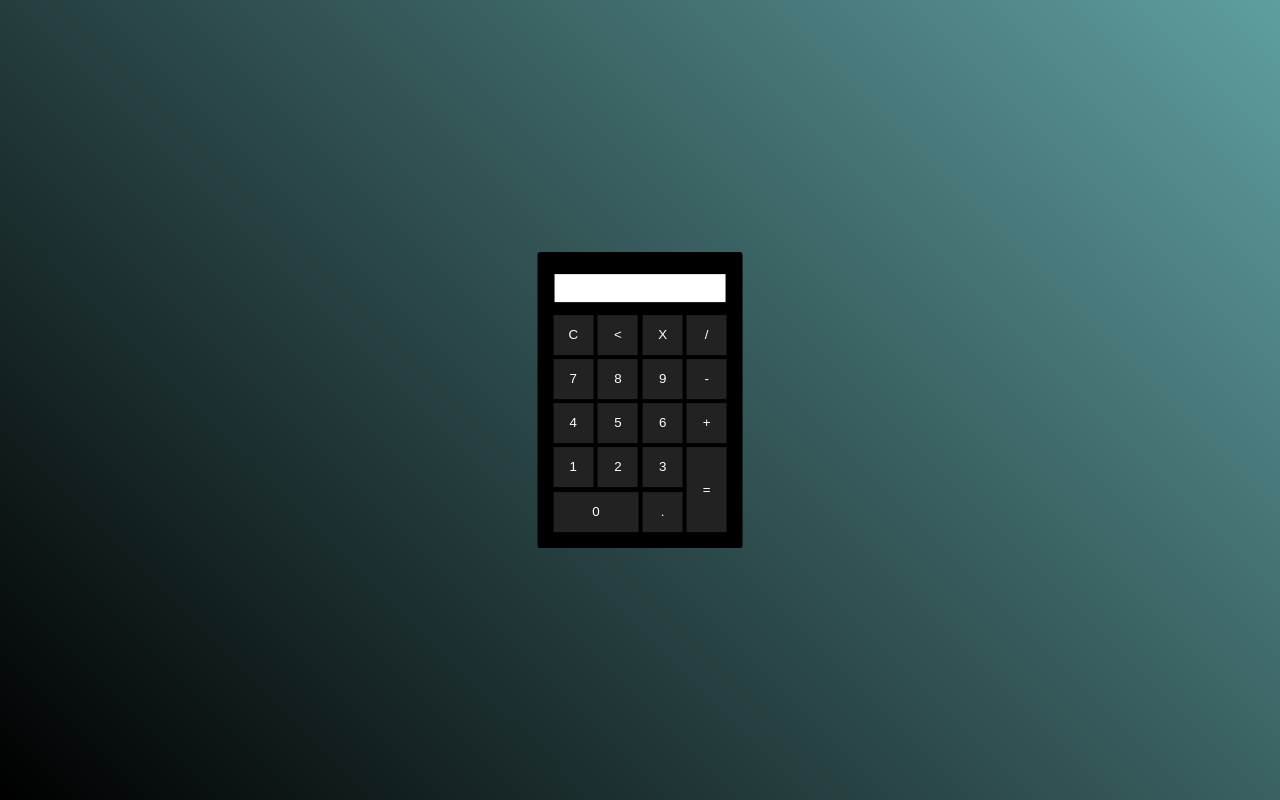
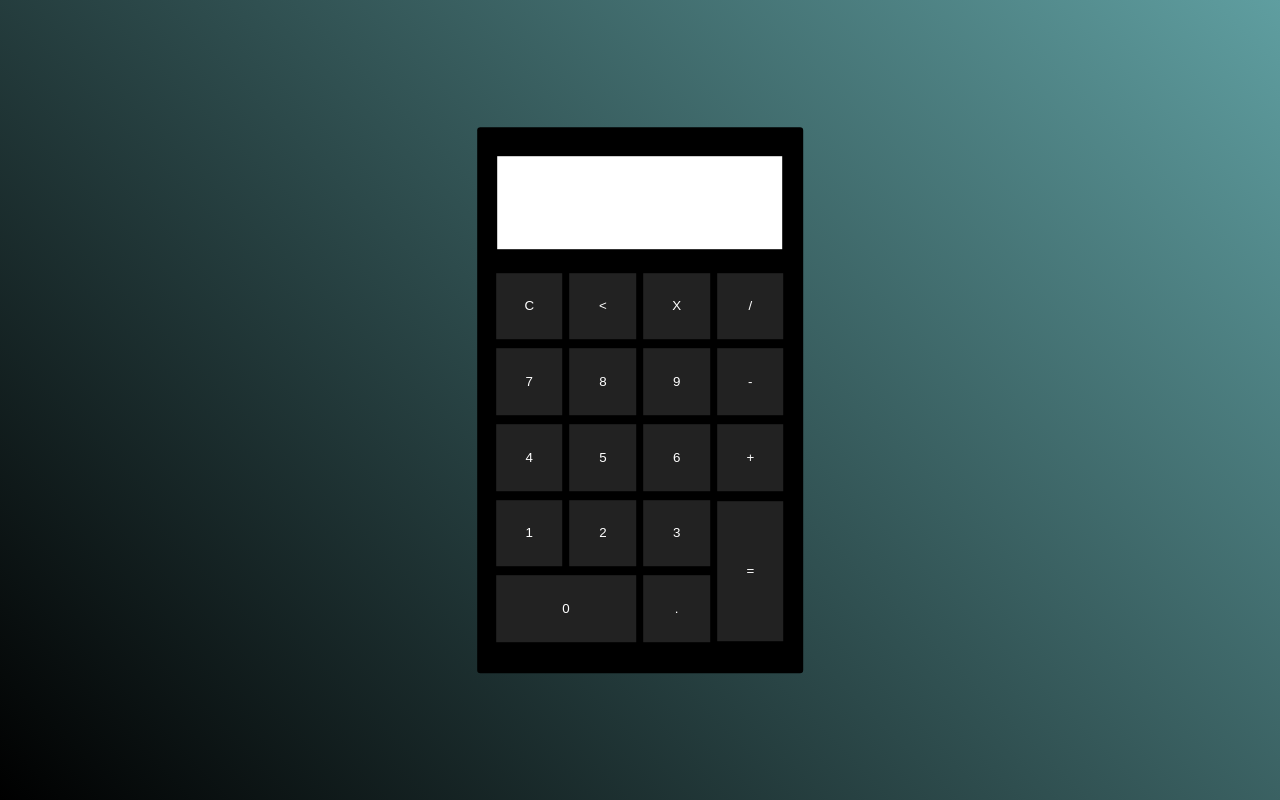
Before and after one commit to sodrelucas/Calculadora, a plain HTML site: page index.html in a window 1280 px wide. Drawn offline with Linux system fonts and the light colour scheme.

Commit message:
second commit

```diff
--- a/style.css
+++ b/style.css
@@ -53,3 +53,31 @@ body{
 #btneq{
     height: 6.4em;
 }
+
+@media (min-width: 380px ){
+
+    .calculate{
+        width: 300px;
+        height: 520px;
+    }
+
+    #result{
+        height: 80px;
+        font-size: 2em;
+    }
+
+    .btn{
+        margin-top: 5px;
+        height: 5em;
+        width: 5em;
+        margin-left: 3px;
+    }
+
+    #btnz{
+        width: 10.5em;
+    }
+
+    #btneq{
+        height: 10.5em;
+    }
+}
```
